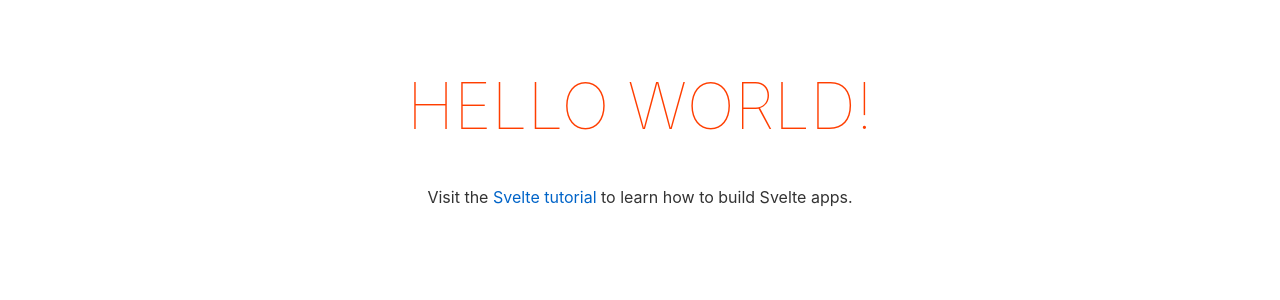
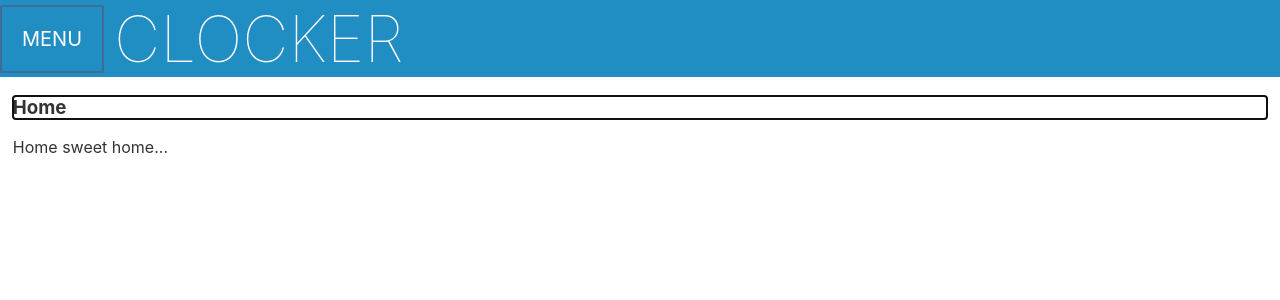
Before and after one commit to amosvmcr2020/Clock-In-Tool-DevOps, a Svelte app in the folder frontend/: page / in a window 1280 px wide. Shown: the top 300 px of the page. Built offline with nearby package versions, Linux system fonts and the light colour scheme.

Commit message:
Create initial menu template

```diff
--- a/frontend/public/global.css
+++ b/frontend/public/global.css
@@ -7,7 +7,7 @@ html, body {
 body {
 	color: #333;
 	margin: 0;
-	padding: 8px;
+	/* padding: 8px; */
 	box-sizing: border-box;
 	font-family: -apple-system, BlinkMacSystemFont, "Segoe UI", Roboto, Oxygen-Sans, Ubuntu, Cantarell, "Helvetica Neue", sans-serif;
 }
--- a/frontend/src/App.svelte
+++ b/frontend/src/App.svelte
@@ -1,30 +1,40 @@
 <script lang="ts">
-	export let name: string;
+    import { Router, Route, Link } from "svelte-navigator";
+    import Teams from "./pages/Teams.svelte";
+    import Home from "./pages/Home.svelte";
+    import TopBar from "./components/TopBar.svelte";
+    import SideBar from "./components/SideBar.svelte";
+
+    export let showSide = false;
 </script>
 
-<main>
-	<h1>Hello {name}!</h1>
-	<p>Visit the <a href="https://svelte.dev/tutorial">Svelte tutorial</a> to learn how to build Svelte apps.</p>
-</main>
+<Router>
+    <header>
+        <div class="topBarContainer">
+            <TopBar bind:showSide />
+            <SideBar bind:show={showSide} />
+        </div>
+    </header>
+    <main>
+        <Route path="/">
+            <Home />
+        </Route>
+        <Route path="teams">
+            <Teams />
+        </Route>
+    </main>
+</Router>
 
 <style>
-	main {
-		text-align: center;
-		padding: 1em;
-		max-width: 240px;
-		margin: 0 auto;
-	}
+    main {
+        margin: 1%;
+        margin-top: 0;
+        height: 100%;
+        z-index: 99999;
+    }
 
-	h1 {
-		color: #ff3e00;
-		text-transform: uppercase;
-		font-size: 4em;
-		font-weight: 100;
-	}
-
-	@media (min-width: 640px) {
-		main {
-			max-width: none;
-		}
-	}
+    .topBarContainer {
+        top: 0;
+        margin-top: 0;
+    }
 </style>
--- /dev/null
+++ b/frontend/src/components/Button.svelte
@@ -0,0 +1,23 @@
+<script>
+    export let func;
+</script>
+
+<button on:click={() => func()}>
+    <slot />
+</button>
+
+<style>
+    button {
+        background-color: rgba(255, 255, 255, 0);
+        color: white;
+        text-transform: uppercase;
+        font-size: 20px;
+        padding: 20px;
+        margin: 0;
+        border-color: rgb(65, 107, 155);
+        border-width: 2px;
+    }
+    button:active {
+        background-color: rgb(65, 107, 155);
+    }
+</style>
--- /dev/null
+++ b/frontend/src/components/SideBar.svelte
@@ -0,0 +1,34 @@
+<script>
+    import { Link } from "svelte-navigator";
+
+    import { fly } from "svelte/transition";
+
+    export let show;
+</script>
+
+{#if show}
+    <div transition:fly={{ x: 250, opacity: 1 }}>
+        <h1>Menu</h1>
+        <Link to="/">Home</Link>
+        <Link to="teams">Teams</Link>
+        <h4>Change User</h4>
+        <p>blah blah blah</p>
+    </div>
+{/if}
+
+<style>
+    div {
+        display: flex;
+        flex-direction: column;
+        gap: 10px;
+        position: fixed;
+        top: 0;
+        right: 0;
+        height: 100%;
+        padding: 2rem 1rem 0.6rem;
+        border-left: 1px solid #aaa;
+        background: #fff;
+        overflow-y: auto;
+        width: 10rem;
+    }
+</style>
--- /dev/null
+++ b/frontend/src/components/TopBar.svelte
@@ -0,0 +1,31 @@
+<script>
+    let sidebar_show = false;
+    import Button from "./Button.svelte";
+
+    export let showSide;
+</script>
+
+<div class="main">
+    <Button func={() => (showSide = !showSide)}>Menu</Button>
+    <h1>Clocker</h1>
+</div>
+
+<style>
+    h1 {
+        color: white;
+        text-transform: uppercase;
+        font-size: 4em;
+        font-weight: 100;
+        height: 100%;
+        margin: 0;
+    }
+
+    .main {
+        background-color: rgb(32, 142, 194);
+        display: flex;
+        flex-direction: row;
+        justify-content: flex-start;
+        align-items: center;
+        gap: 10px;
+    }
+</style>
--- /dev/null
+++ b/frontend/src/pages/Home.svelte
@@ -0,0 +1,2 @@
+<h3>Home</h3>
+<p>Home sweet home...</p>
--- /dev/null
+++ b/frontend/src/pages/Teams.svelte
@@ -0,0 +1,2 @@
+<h3>Teams</h3>
+<p>Teams sweet teams...</p>
```
Also changed, not shown: frontend/package.json (+5 -4 lines), frontend/src/components/Clocks.svelte (added), 1 other file (tests, documents, lock files or other folders).
